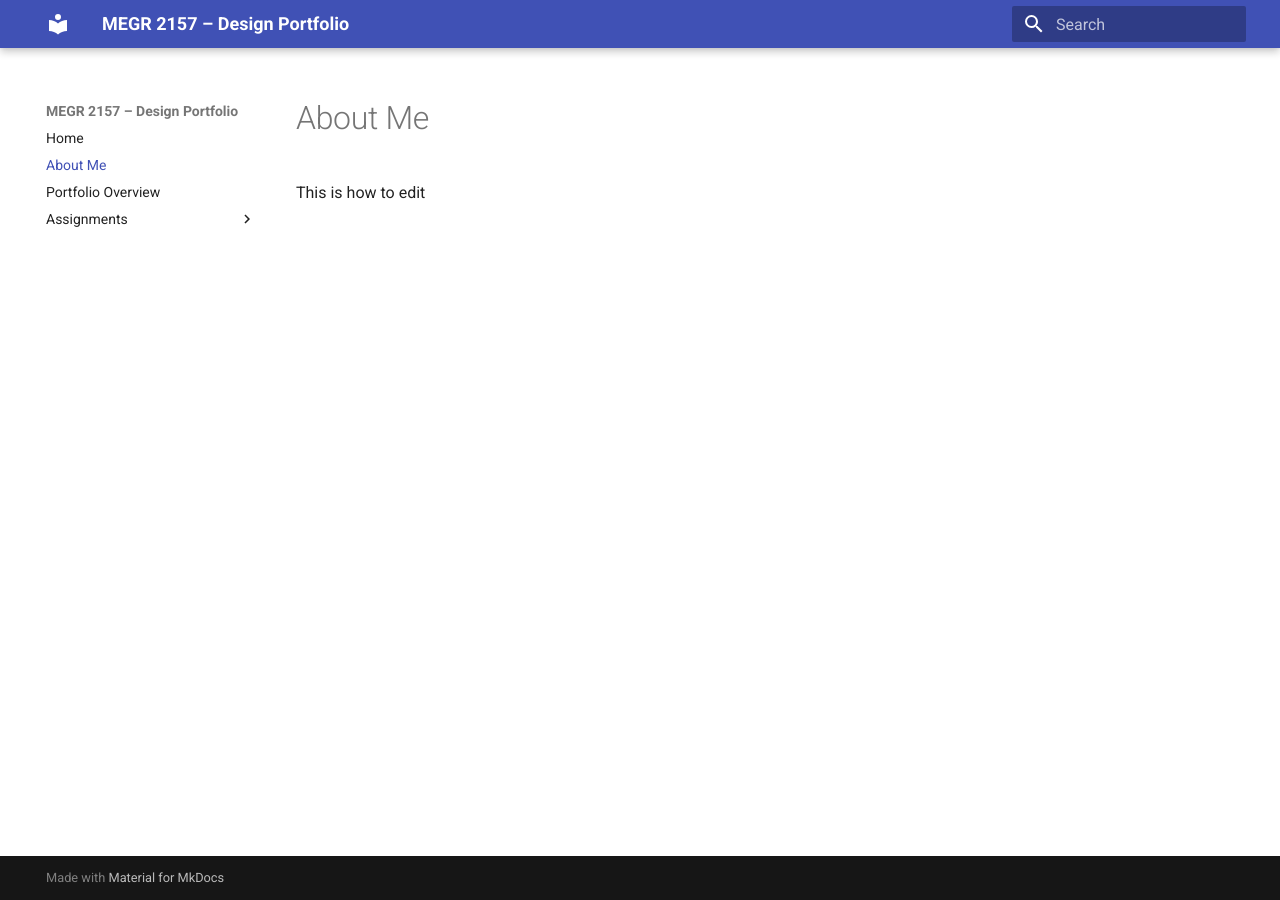
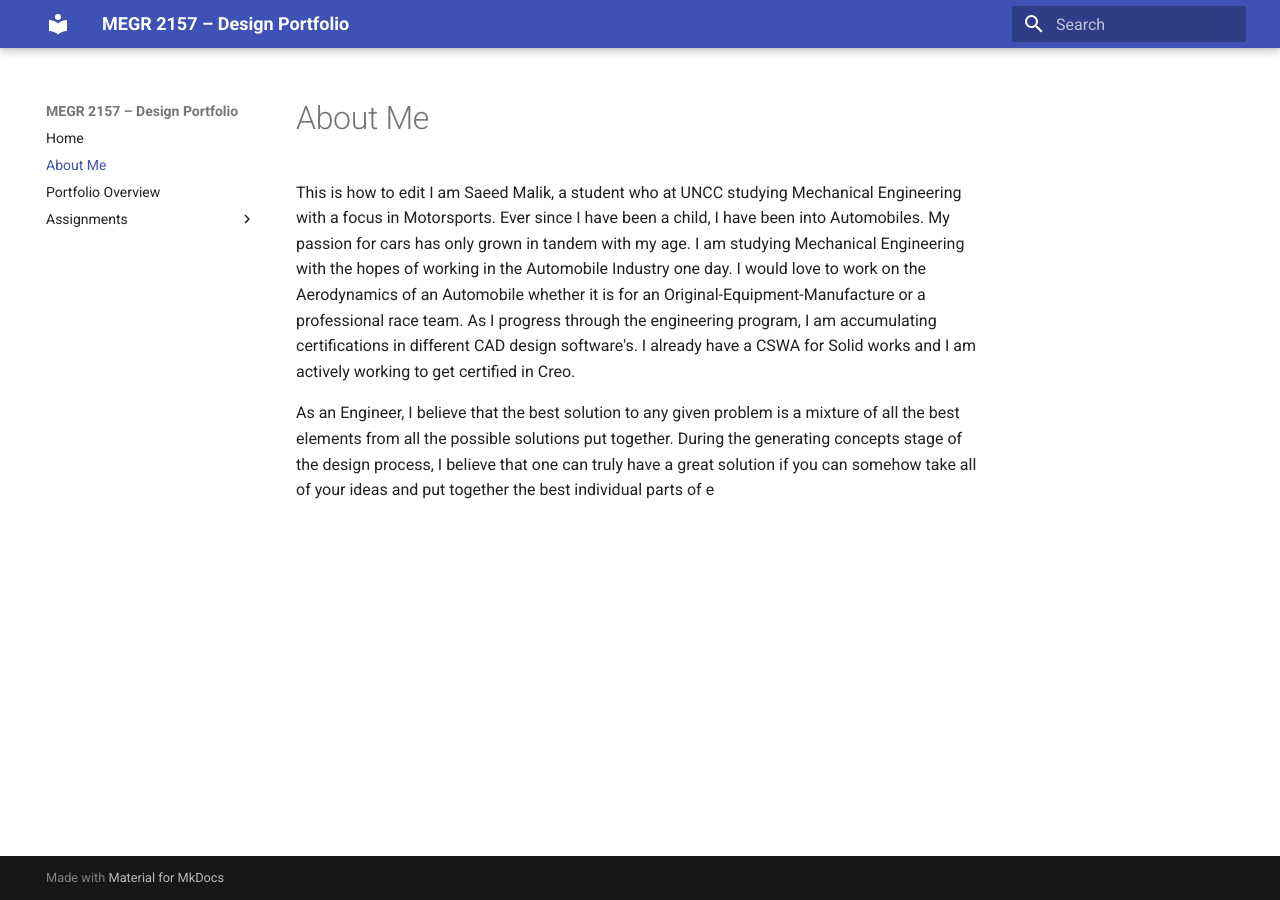
Before and after one commit to SaeedMalik7/megr2157-portfolio, an MkDocs documentation site: the page built from docs/aboutme/index.md, in a window 1280 px wide. Built offline with MkDocs 1.6.1 and Material for MkDocs 9.7.7, drawn with Linux system fonts in a browser that asks for light colours.

Commit message:
Update About Me section with personal details
Added personal introduction and career aspirations.

```diff
--- a/docs/aboutme/index.md
+++ b/docs/aboutme/index.md
@@ -1,2 +1,5 @@
 #About Me
 This is how to edit
+I am Saeed Malik, a student who at UNCC studying Mechanical Engineering with a focus in Motorsports. Ever since I have been a child, I have been into Automobiles. My passion for cars has only grown in tandem with my age. I am studying Mechanical Engineering with the hopes of working in the Automobile Industry one day. I would love to work on the Aerodynamics of an Automobile whether it is for an Original-Equipment-Manufacture or a professional race team. As I progress through the engineering program, I am accumulating certifications in different CAD design software's. I already have a CSWA for Solid works and I am actively working to get certified in Creo.
+
+As an Engineer, I believe that the best solution to any given problem is a mixture of all the best elements from all the possible solutions put together. During the generating concepts stage of the design process, I believe that one can truly have a great solution if you can somehow take all of your ideas and put together the best individual parts of e
```
